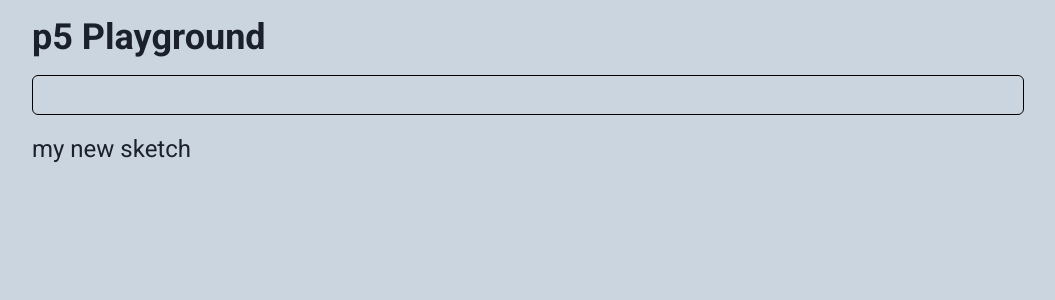
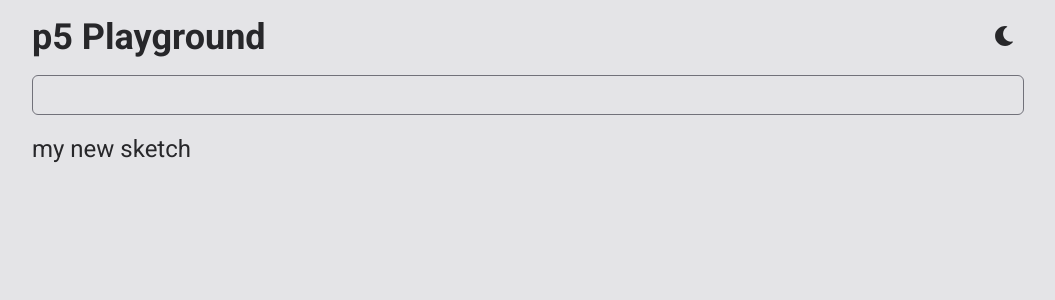
Before and after one commit to samueldebenedictis/sketches, a Next.js app: page / in a window 1280 px wide. Shown: the top 300 px of the page, without its empty margins (112-1167 px from the left). Built offline with nearby package versions, Linux system fonts and the light colour scheme.

Commit message:
chore: minor change

```diff
--- a/src/components/FuseSearch.tsx
+++ b/src/components/FuseSearch.tsx
@@ -1,4 +1,10 @@
-import { CSSObject, Input, InputProps, List, ListItem, SystemStyleObject } from '@chakra-ui/react'
+import {
+  Input,
+  InputProps,
+  List,
+  ListItem,
+  SystemStyleObject,
+} from '@chakra-ui/react'
 import { Link } from '@chakra-ui/react'
 import Fuse from 'fuse.js'
 import React, { FC, useState } from 'react'
@@ -24,7 +30,7 @@ const FuseSearch: FC<FuseSearchProps> = ({ sketches }) => {
     <>
       <Input
         mb={4}
-        borderColor='black'
+        borderColor={'gray.500'}
         value={value}
         onChange={e => setValue(e.target.value)}
       />
@@ -32,7 +38,7 @@ const FuseSearch: FC<FuseSearchProps> = ({ sketches }) => {
         {value !== ''
           ? filteredSketches.map(({ item }, i) => {
               return (
-                <ListItem key={item + i} fontSize='2xl'>
+                <ListItem key={item + i} fontSize="2xl">
                   <Link href={`/sketches/${item}`} _focus={focusStyles}>
                     {item.replaceAll('-', ' ')}
                   </Link>
@@ -41,7 +47,7 @@ const FuseSearch: FC<FuseSearchProps> = ({ sketches }) => {
             })
           : sketches.map((sketch, i) => {
               return (
-                <ListItem key={sketch + i} fontSize='2xl'>
+                <ListItem key={sketch + i} fontSize="2xl">
                   <Link href={`/sketches/${sketch}`} _focus={focusStyles}>
                     {sketch.replaceAll('-', ' ')}
                   </Link>
--- a/src/components/Layout.tsx
+++ b/src/components/Layout.tsx
@@ -1,6 +1,8 @@
 import { Box, Flex } from '@chakra-ui/react'
 import Head from 'next/head'
 import { FC, ReactElement } from 'react'
+
+import ThemeSwitcher from './ThemeSwitcher'
 
 export interface LayoutProps {
   children?: ReactElement
@@ -14,6 +16,9 @@ const Layout: FC<LayoutProps> = ({ children }) => {
         <link rel="icon" type="image/icon" href="/favicon.svg" />
       </Head>
       <Box position="relative" overflow="hidden">
+        <Box position="absolute" boxSize="20vw" top={5} right={0}>
+
+        </Box>
         {/* <Box
           position="absolute"
           boxSize="20vw"
--- /dev/null
+++ b/src/components/ThemeSwitcher.tsx
@@ -0,0 +1,27 @@
+import { Box, IconButton } from "@chakra-ui/react";
+import { useColorMode } from '@chakra-ui/react';
+import { FaMoon, FaSun } from 'react-icons/fa'
+
+const ThemeSwitcher = () => {
+  const { colorMode, toggleColorMode } = useColorMode()
+  return (
+    <>
+      {colorMode === "dark" ?
+        <IconButton
+          aria-label="dark"
+          bg="transparent"
+          icon={<FaSun />}fontSize="20px"
+          onClick={toggleColorMode}
+        />
+        : <IconButton
+          aria-label="light"
+          bg="transparent"
+          onClick={toggleColorMode}
+          icon={<FaMoon />}fontSize="20px"
+        />
+      }
+    </>
+  )
+}
+
+export default ThemeSwitcher
--- a/src/components/UI.tsx
+++ b/src/components/UI.tsx
@@ -37,7 +37,7 @@ const UI: FC<UIProps> = ({ values }) => {
       bg='white'
       borderRadius={8}
       borderWidth={1}
-      borderColor='gray.200'
+      borderColor='gray.100'
       boxShadow='md'
       allowToggle
       transition='opacity 200ms ease-out'
--- a/src/components/_pages/Home.tsx
+++ b/src/components/_pages/Home.tsx
@@ -1,5 +1,6 @@
-import { Container, Heading } from '@chakra-ui/react'
+import { Box, Container, Flex, Heading } from '@chakra-ui/react'
 import FuseSearch from 'components/FuseSearch'
+import ThemeSwitcher from 'components/ThemeSwitcher'
 import React, { FC } from 'react'
 import { HomePageTypes } from 'types/Pages'
 
@@ -8,7 +9,10 @@ const HomePage: FC<HomePageTypes> = ({ data }) => {
 
   return (
     <Container pt={4} maxW="container.lg">
-      <Heading pb={4}>p5 Playground</Heading>
+      <Flex justify={'space-between'}>
+        <Heading pb={4}>p5 Playground</Heading>
+        <ThemeSwitcher />
+      </Flex>
       <FuseSearch sketches={sketches} />
     </Container>
   )
--- a/src/theme/index.tsx
+++ b/src/theme/index.tsx
@@ -1,14 +1,13 @@
 import { extendTheme } from '@chakra-ui/react'
-import { mode } from "@chakra-ui/theme-tools"
+import { mode } from '@chakra-ui/theme-tools'
 
 const theme = extendTheme({
   styles: {
     global: (props: any) => ({
-      "html, body": {
-        background: mode("gray.300", "gray.800")(props),  //mode(light mode color, dark mode color)
-        color: mode("gray.800", "gray.300")(props),
+      'html, body': {
+        background: mode('gray.200', 'gray.800')(props), //mode(light mode color, dark mode color)
+        color: mode('gray.800', 'gray.200')(props),
       },
-
     }),
   },
   fonts: {
@@ -25,6 +24,24 @@ const theme = extendTheme({
       },
     },
   },
+  colors: {
+    transparent: 'transparent',
+    black: '#000',
+    white: '#fff',
+    gray: {
+      50: '#fafafa',
+      100: '#f4f4f5',
+      200: '#e4e4e7',
+      300: '#d4d4d8',
+      400: '#a1a1aa',
+      500: '#71717a',
+      600: '#52525b',
+      700: '#3f3f46',
+      800: '#27272a',
+      900: '#18181b',
+      950: '#111111',
+    },
+  },
 })
 
 export default theme
```
